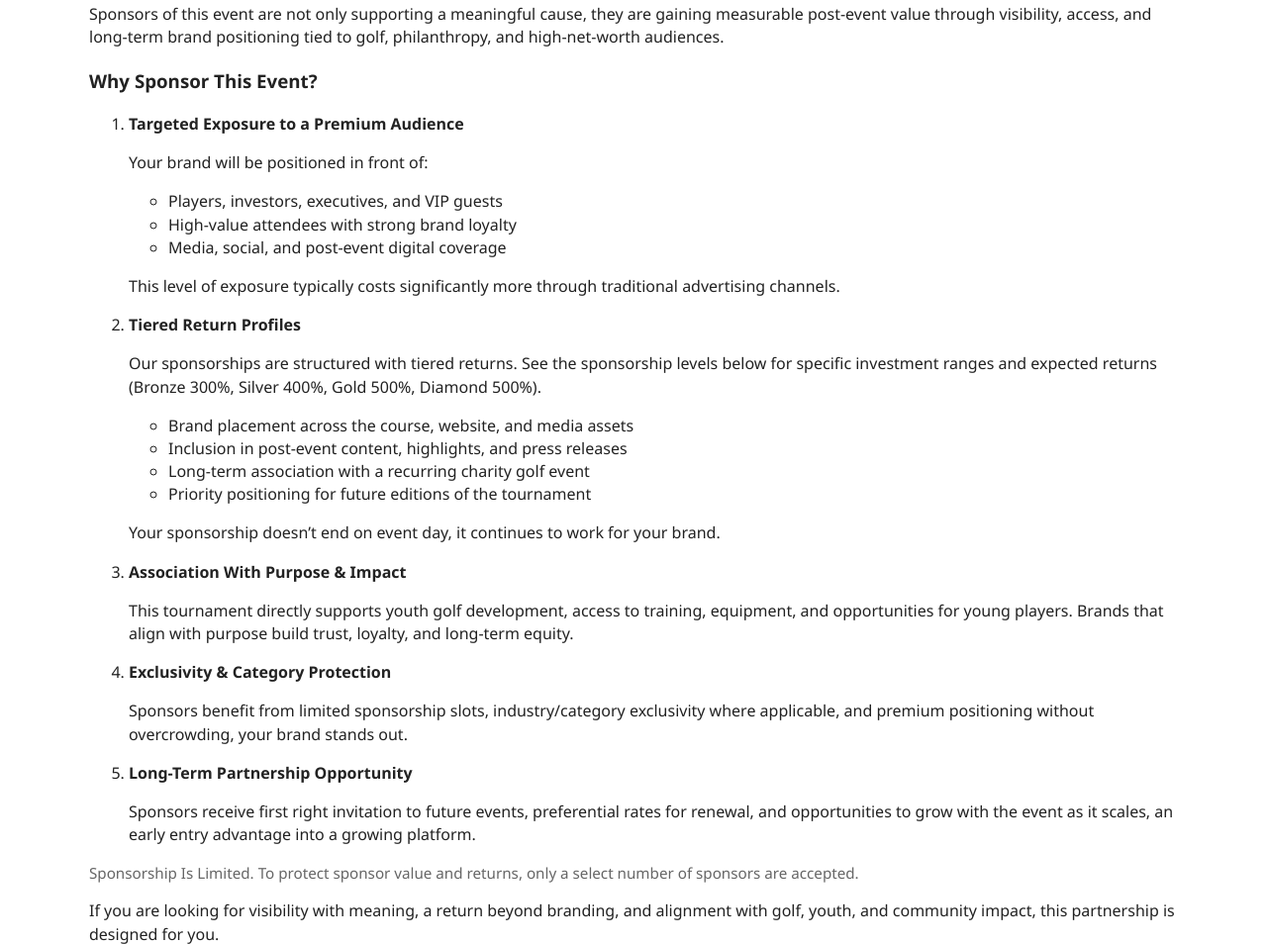
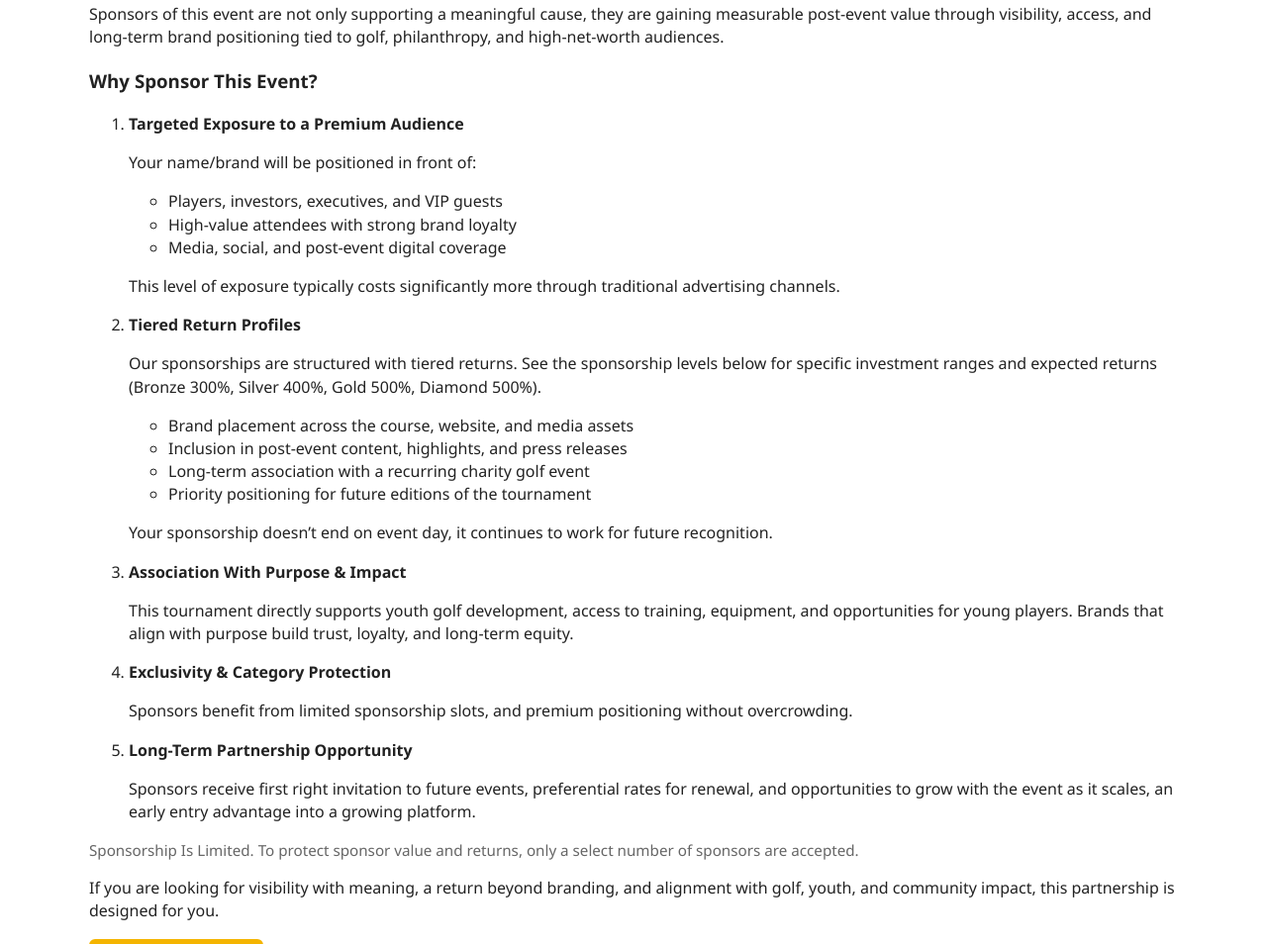
Before and after one commit to Metta-Tony/a-gofer-s-dream, a plain HTML site: page index.html in a window 1280 px wide. Shown: the part 1962-2916 px from the top of the page at 99% size. Drawn offline with Linux system fonts and the light colour scheme.

Commit message:
Update index.html

```diff
--- a/index.html
+++ b/index.html
@@ -112,7 +112,7 @@
       <ol class="why-sponsor">
         <li>
           <strong>Targeted Exposure to a Premium Audience</strong>
-          <p>Your brand will be positioned in front of:</p>
+          <p>Your name/brand will be positioned in front of:</p>
           <ul>
             <li>Players, investors, executives, and VIP guests</li>
             <li>High-value attendees with strong brand loyalty</li>
@@ -130,7 +130,7 @@
             <li>Long-term association with a recurring charity golf event</li>
             <li>Priority positioning for future editions of the tournament</li>
           </ul>
-          <p>Your sponsorship doesn’t end on event day, it continues to work for your brand.</p>
+          <p>Your sponsorship doesn’t end on event day, it continues to work for future recognition.</p>
         </li>
 
         <li>
@@ -140,7 +140,7 @@
 
         <li>
           <strong>Exclusivity & Category Protection</strong>
-          <p>Sponsors benefit from limited sponsorship slots, industry/category exclusivity where applicable, and premium positioning without overcrowding, your brand stands out.</p>
+          <p>Sponsors benefit from limited sponsorship slots, and premium positioning without overcrowding.</p>
         </li>
 
         <li>
```
